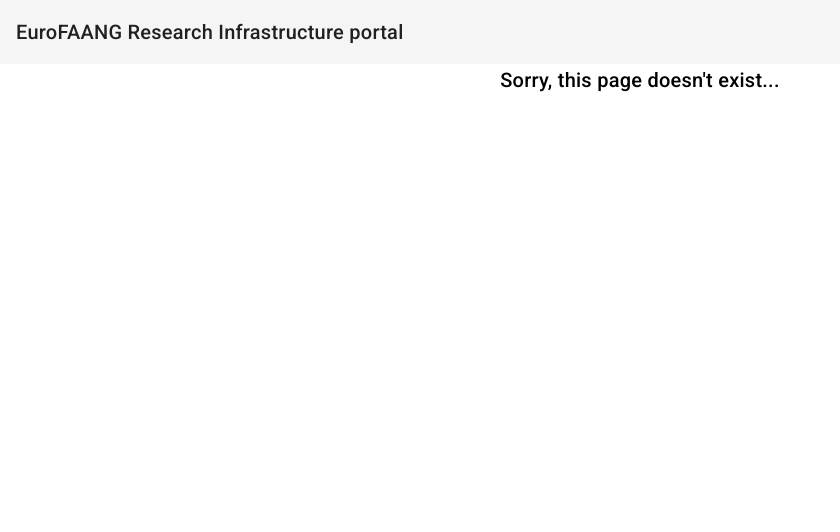
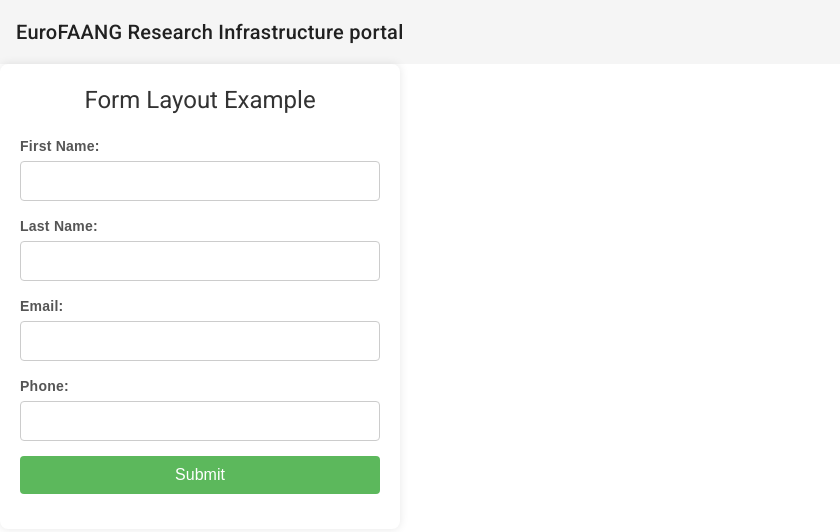
Before and after one commit to FAANG/dcc-eurofaang-ri-fe, an Angular app in the folder eurofaang-ri/: page /tna/view/1 in a window 1280 px wide. Shown: the top 532 px of the page, without its empty margins (0-840 px from the left). Built offline with nearby package versions, Linux system fonts and the light colour scheme; no server answers; sample sign-in values are in the browser's storage.

Commit message:
abc-334: Create View details page for TNA

```diff
--- a/eurofaang-ri/src/app/app.routes.ts
+++ b/eurofaang-ri/src/app/app.routes.ts
@@ -4,6 +4,7 @@
 import {authGuard} from "./auth.guard";
 import {TnaComponent} from "./tna/tna.component";
 import {PageNotFoundComponent} from './page-not-found/page-not-found.component'
+import {TnaViewComponent} from "./tna/tna-view/tna-view.component";
 
 
 export const routes: Routes = [
@@ -12,5 +13,6 @@
   { path: '', redirectTo: '/login', pathMatch: 'full' },
   { path: 'tna/new', component: TnaComponent, canActivate: [authGuard],},
   { path: 'tna/edit/:id', component: TnaComponent, canActivate: [authGuard],},
+  { path: 'tna/view/:id', component: TnaViewComponent, canActivate: [authGuard],},
   { path: '**', component: PageNotFoundComponent },
 ];
--- /dev/null
+++ b/eurofaang-ri/src/app/tna/tna-view/tna-view.component.css
@@ -0,0 +1,67 @@
+* {
+  box-sizing: border-box;
+  margin: 0;
+  padding: 0;
+  font-family: Arial, sans-serif;
+}
+
+body {
+  background-color: #f4f4f4;
+  display: flex;
+  justify-content: center;
+  align-items: center;
+  height: 100vh;
+}
+
+.container {
+  background-color: #fff;
+  padding: 20px;
+  border-radius: 8px;
+  box-shadow: 0 0 10px rgba(0, 0, 0, 0.1);
+  width: 100%;
+  max-width: 400px;
+}
+
+h1 {
+  text-align: center;
+  margin-bottom: 20px;
+  font-size: 24px;
+  color: #333;
+}
+
+.form-group {
+  margin-bottom: 15px;
+}
+
+label {
+  display: block;
+  margin-bottom: 5px;
+  font-weight: bold;
+  color: #555;
+}
+
+input[type="text"],
+input[type="email"],
+input[type="tel"] {
+  width: 100%;
+  padding: 10px;
+  border: 1px solid #ccc;
+  border-radius: 4px;
+  font-size: 16px;
+  color: #333;
+}
+
+button {
+  width: 100%;
+  padding: 10px;
+  background-color: #5cb85c;
+  border: none;
+  border-radius: 4px;
+  color: white;
+  font-size: 16px;
+  cursor: pointer;
+}
+
+button:hover {
+  background-color: #4cae4c;
+}
--- /dev/null
+++ b/eurofaang-ri/src/app/tna/tna-view/tna-view.component.html
@@ -0,0 +1,24 @@
+<div class="container">
+  <h1>Form Layout Example</h1>
+  <form>
+    <div class="form-group">
+      <label for="firstName">First Name:</label>
+      <input type="text" id="firstName" name="firstName">
+    </div>
+    <div class="form-group">
+      <label for="lastName">Last Name:</label>
+      <input type="text" id="lastName" name="lastName">
+    </div>
+    <div class="form-group">
+      <label for="email">Email:</label>
+      <input type="email" id="email" name="email">
+    </div>
+    <div class="form-group">
+      <label for="phone">Phone:</label>
+      <input type="tel" id="phone" name="phone">
+    </div>
+    <div class="form-group">
+      <button type="submit">Submit</button>
+    </div>
+  </form>
+</div>
--- /dev/null
+++ b/eurofaang-ri/src/app/tna/tna-view/tna-view.component.ts
@@ -0,0 +1,47 @@
+import {Component, OnInit} from '@angular/core';
+import {ActivatedRoute, Params, Router} from "@angular/router";
+import {ApiService} from "../../services/api.service";
+
+@Component({
+  selector: 'app-tna-view',
+  standalone: true,
+  imports: [],
+  templateUrl: './tna-view.component.html',
+  styleUrl: './tna-view.component.css',
+  providers: [ApiService],
+})
+export class TnaViewComponent implements OnInit {
+  tnaId: string = '';
+  tnaProjectDetails: any;
+
+  constructor(private route: ActivatedRoute,
+              private apiService: ApiService,
+              private router: Router,) {
+
+  }
+  ngOnInit() {
+    this.route.params.subscribe((params: Params) => {
+      this.tnaId = params['id'];
+    });
+
+    if (this.tnaId) {
+      this.apiService.getTnaProjectDetails(this.tnaId).subscribe(
+        {
+          next: (data) => {
+            if (!("data" in data)) {
+              this.router.navigate(['404']);
+            } else {
+              this.tnaProjectDetails = data['data'];
+              console.log(this.tnaProjectDetails)
+            }
+          },
+          error: (err: any) => {
+            console.log(err.message);
+          },
+          complete: () => {
+          }
+        }
+      );
+    }
+  }
+}
--- a/eurofaang-ri/src/app/tna/tna.component.ts
+++ b/eurofaang-ri/src/app/tna/tna.component.ts
@@ -273,11 +273,16 @@
 
     // participants validation
     tnaForm.get('participants.participantFields').controls.forEach((control: any, i: number) => {
-        setFormArrayValidation('participants.participantFields', 'phone', i)
-        setFormArrayValidation('participants.participantFields', 'email', i)
-        setFormArrayOrganisationValidation('organisationName', i);
-        setFormArrayOrganisationValidation('organisationAddress', i);
-        setFormArrayOrganisationValidation('organisationCountry', i);
+        console.log(control.controls)
+        if ('existingParticipants' in control.controls) {
+          setFormArrayValidation('participants.participantFields', 'existingParticipants', i)
+        } else {
+          setFormArrayValidation('participants.participantFields', 'phone', i)
+          setFormArrayValidation('participants.participantFields', 'email', i)
+          setFormArrayOrganisationValidation('organisationName', i);
+          setFormArrayOrganisationValidation('organisationAddress', i);
+          setFormArrayOrganisationValidation('organisationCountry', i);
+        }
       }
     );
   }
@@ -313,18 +318,15 @@
 
     // participants validation
     tnaForm.get('participants.participantFields').controls.forEach((control: any, i: number) => {
-      // console.log(control['controls'])
-        if ("existingParticipants" in control['controls']){
-          //TODO remove validation
-
-        }else {
+        if ('existingParticipants' in control.controls) {
+          removeFormArrayValidation('participants.participantFields', 'existingParticipants', i)
+        } else {
           removeFormArrayValidation('participants.participantFields', 'phone', i)
           removeFormArrayValidation('participants.participantFields', 'email', i)
           removeFormArrayOrganisationValidation('organisationName', i);
           removeFormArrayOrganisationValidation('organisationAddress', i);
           removeFormArrayOrganisationValidation('organisationCountry', i);
         }
-
       }
     );
   }
--- a/eurofaang-ri/src/app/user-profile/user-profile.component.html
+++ b/eurofaang-ri/src/app/user-profile/user-profile.component.html
@@ -45,7 +45,8 @@
 
       <ng-container matColumnDef="title">
         <th mat-header-cell *matHeaderCellDef mat-sort-header> Title</th>
-        <td mat-cell *matCellDef="let element"><a routerLink="/tna/edit/{{element.id}}">{{ element.title }} </a></td>
+<!--        <td mat-cell *matCellDef="let element"><a routerLink="/tna/edit/{{element.id}}">{{ element.title }} </a></td>-->
+        <td mat-cell *matCellDef="let element"><a routerLink="/tna/view/{{element.id}}">{{ element.title }} </a></td>
       </ng-container>
 
       <ng-container matColumnDef="pi">
```
Also changed, not shown: 1 other file (tests, documents, lock files or other folders).
